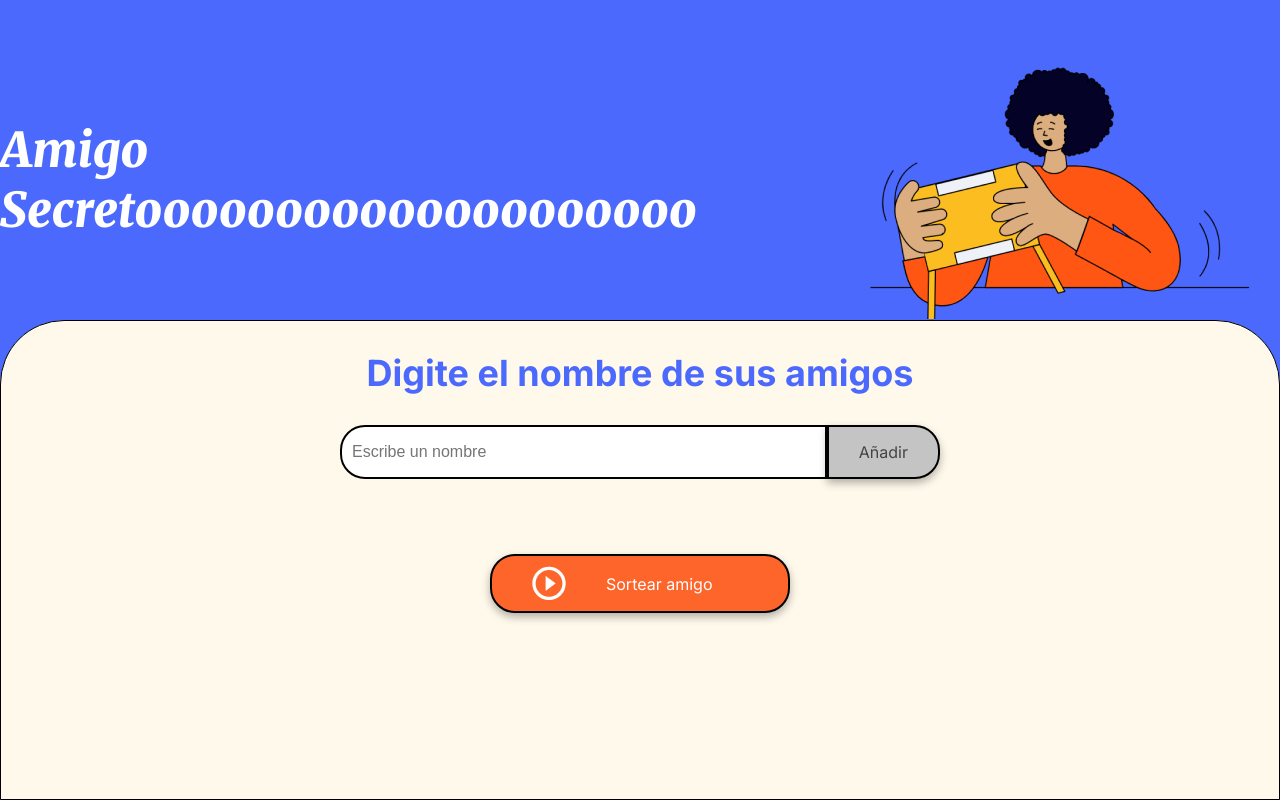
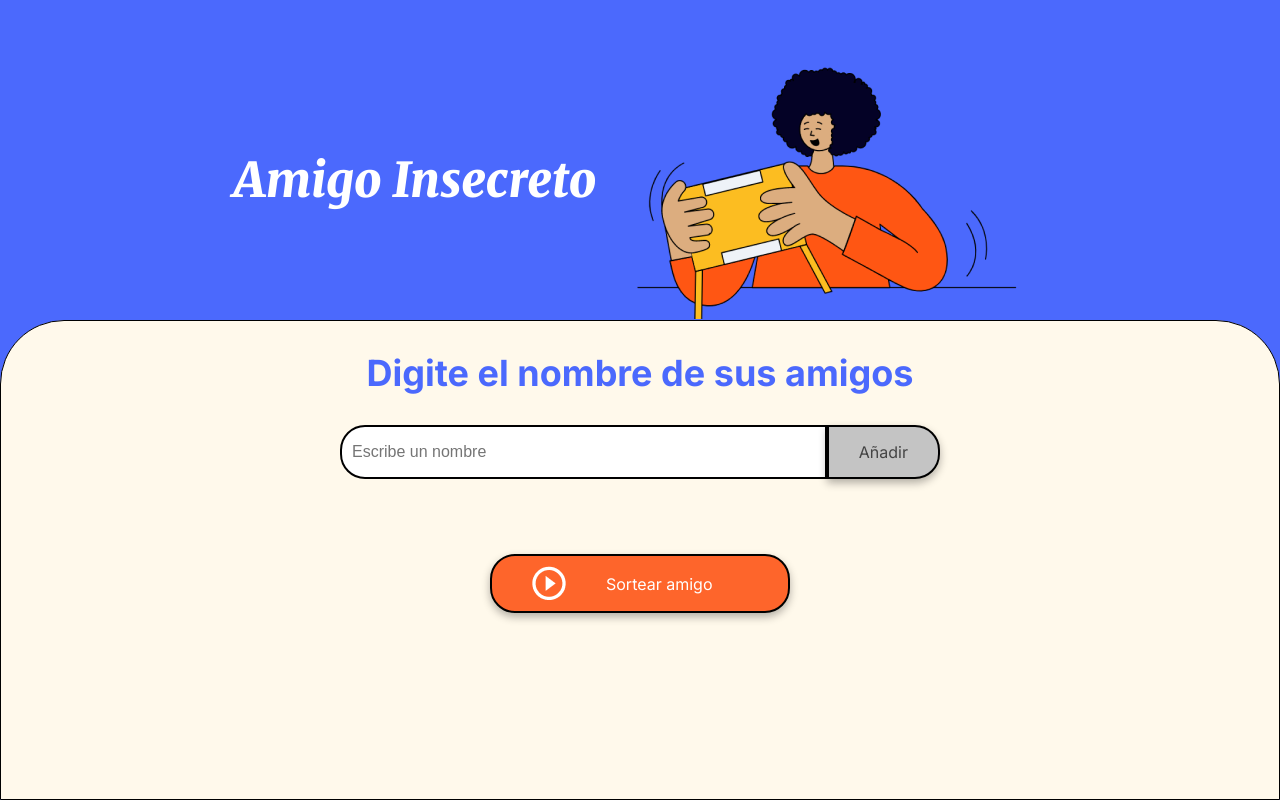
Before and after one commit to nicolaschavezvillar-pixel/Chellenge_Amigo_Secreto, a plain HTML site: page index.html in a window 1280 px wide. Drawn offline with Linux system fonts and the light colour scheme.

Commit message:
Probando los Commit

```diff
--- a/index.html
+++ b/index.html
@@ -13,7 +13,7 @@
 <body>
     <main class="main-content">
         <header class="header-banner">
-            <h1 class="main-title">Amigo Secretoooooooooooooooooooo</h1>
+            <h1 class="main-title">Amigo Insecreto</h1>
             <img src="assets/amigo-secreto.png" alt="Imagen representativa de amigo secreto">
         </header>
 
```
